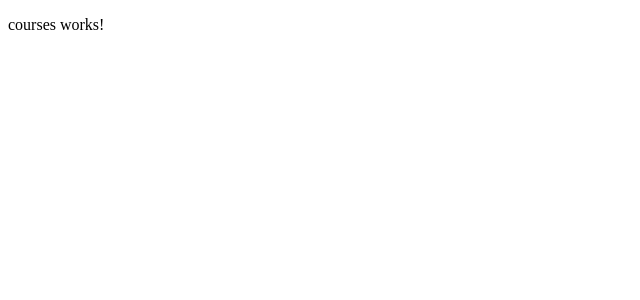
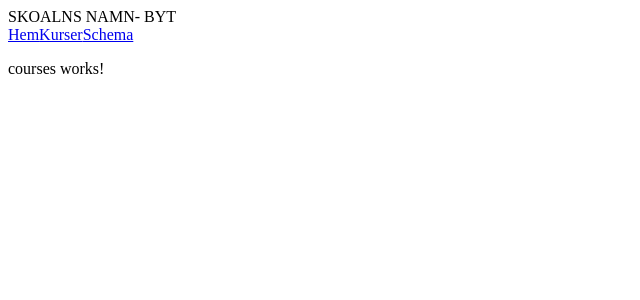
Before and after one commit to dannigiovanella/ts-project, an Angular app: page /courses in a window 1280 px wide. Shown: the top 300 px of the page, without its empty margins (0-640 px from the left). Built offline with nearby package versions, Linux system fonts and the light colour scheme.

Commit message:
Skapat komponet för navigationsmeny som importerats till huvudkomponent

```diff
--- a/src/app/app.html
+++ b/src/app/app.html
@@ -1,3 +1,9 @@
+<!--Navigationsmeny. Importeras från komponent-->
+<app-navbar></app-navbar>
 
+<main>
 
-<router-outlet />
+    <!--Imorterar allt huvudinnehåll till denna tagg-->
+    <router-outlet />
+
+</main>
--- a/src/app/app.ts
+++ b/src/app/app.ts
@@ -1,9 +1,10 @@
 import { Component, signal } from '@angular/core';
 import { RouterOutlet } from '@angular/router';
+import { Navbar } from './components/navbar/navbar';
 
 @Component({
   selector: 'app-root',
-  imports: [RouterOutlet],
+  imports: [RouterOutlet, Navbar],
   templateUrl: './app.html',
   styleUrl: './app.scss'
 })
--- /dev/null
+++ b/src/app/components/navbar/navbar.html
@@ -0,0 +1,16 @@
+
+<!--Header. Importeras till huvudkomponent/huvudsida-->
+<header class="navbar">
+
+  <div>
+    SKOALNS NAMN- BYT
+  </div>
+
+  <!--Navigationsmeny-->
+  <nav>
+    <a routerLink="/" routerLinkActive="active">Hem</a>
+    <a routerLink="/courses" routerLinkActive="active">Kurser</a>
+    <a routerLink="/schedule" routerLinkActive="active">Schema</a>
+  </nav>
+
+</header>
```
Also changed, not shown: src/app/components/navbar/navbar.ts (added, +11 -0 lines), src/app/components/navbar/navbar.scss (added), 1 other file (tests, documents, lock files or other folders).
